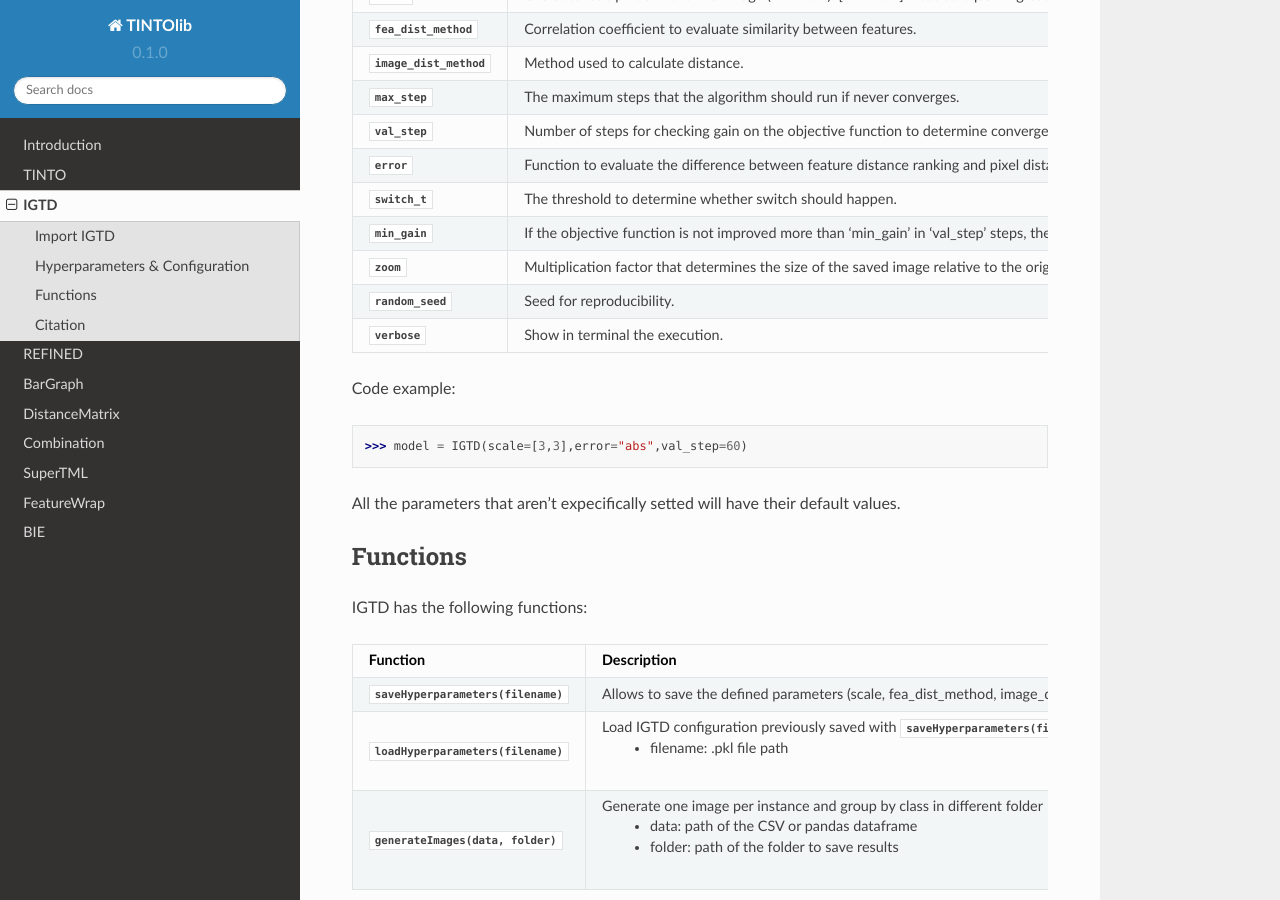
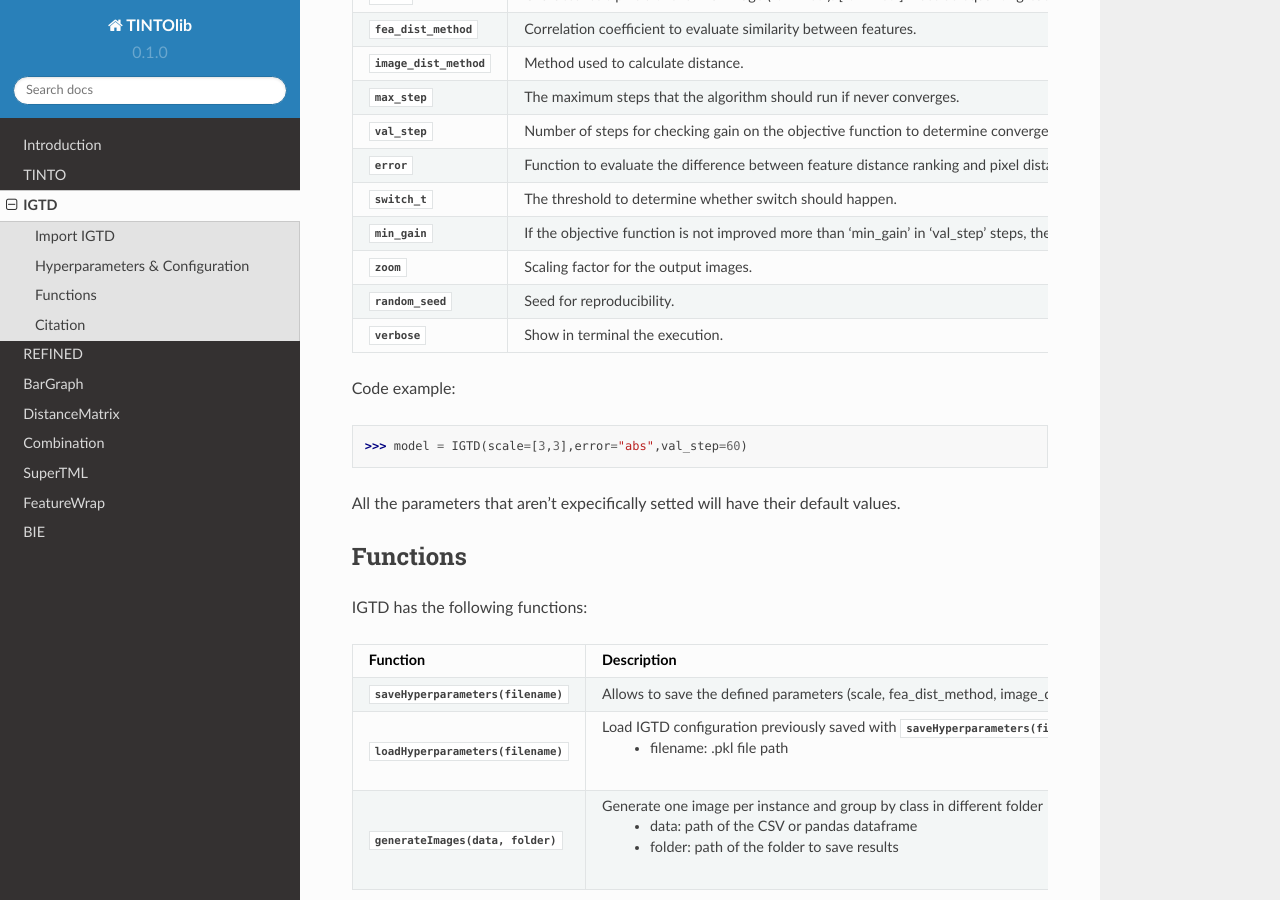
Before and after one commit to oeg-upm/TINTOlib-Documentation, a Sphinx documentation site: the page built from docs/source/igtd.rst, in a window 1280 px wide and 900 px high, scrolled down 541 px. Built offline with Sphinx 7.4.7 and the Read the Docs theme 2.0.0, drawn with Linux system fonts in a browser that asks for light colours; pages that are not in the unit, such as notebooks, are missing from menus.

Commit message:
Update igtd.rst
Minor text change

```diff
--- a/docs/source/igtd.rst
+++ b/docs/source/igtd.rst
@@ -59,7 +59,7 @@ When creating the :py:class:`IGTD` class, some parameters can be modified. The p
      - 0.00001
      - float
    * - :py:data:`zoom`
-     - Multiplication factor that determines the size of the saved image relative to the original size. Values greater than 1 will increase the size of the saved image proportionally.
+     - Scaling factor for the output images.
      - 1
      - int
    * - :py:data:`random_seed`
```
